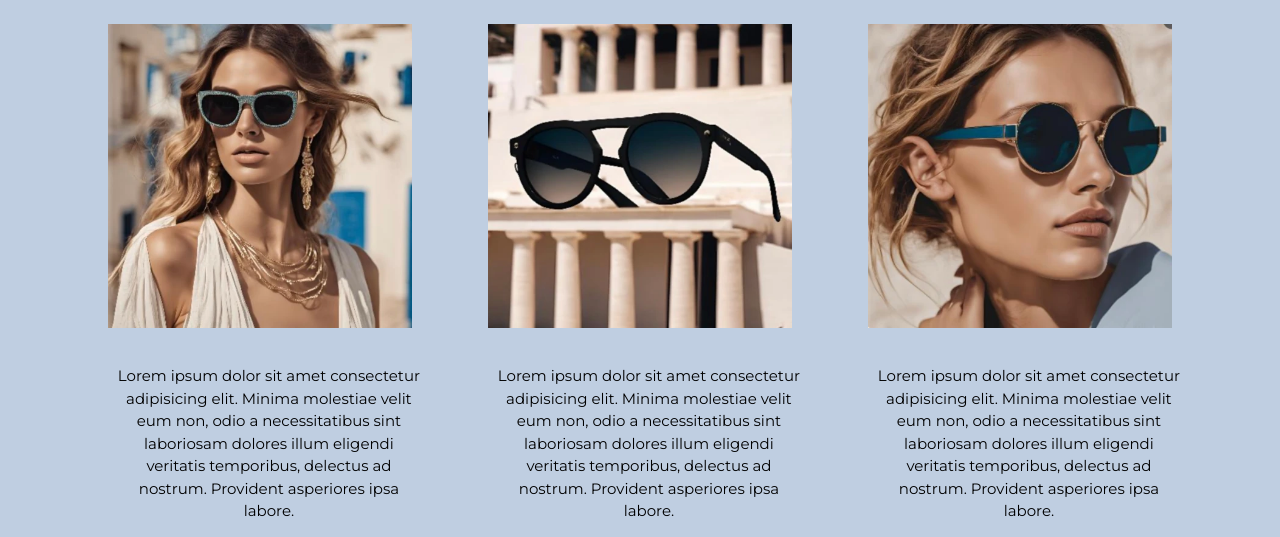
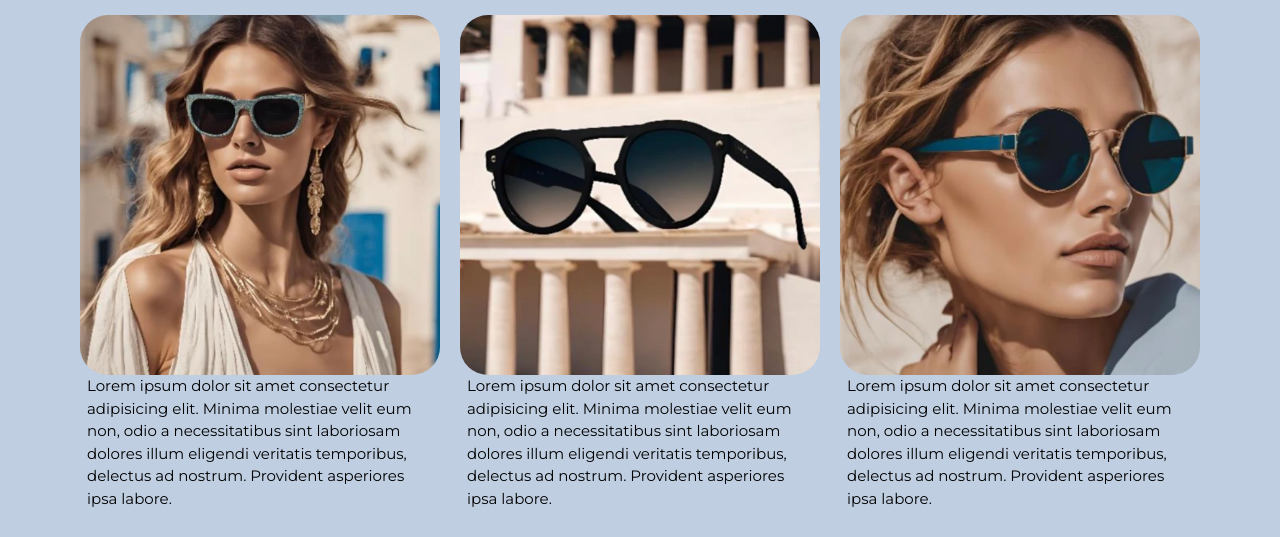
Before and after one commit to juanfranp19/gelery-sunglasses, a plain HTML site: page views/es/gafas.html in a window 1280 px wide. Shown: the part 263-800 px from the top of the page. Drawn offline with nearby package versions, Linux system fonts and the light colour scheme; a script that the page names is missing.

Commit message:
css cambiado para poder hacer el merge sin conflcto

```diff
--- a/css/custom.css
+++ b/css/custom.css
@@ -1,22 +1,14 @@
 @import url('https://fonts.googleapis.com/css2?family=Montserrat:ital,wght@0,100..900;1,100..900&display=swap');
 
 :root {
-    --azulMarinoOscuro: #091d36;
-    /*estilo1*/
-    --azulMarino: #101e5a;
-    /*estilo2*/
-    --azulMarinoClaro: #5d80b6;
-    /*estilo3*/
-    --azulCeleste: #bfcee1;
-    /*estilo4*/
-    --blancoRoto: #f7f8f9;
-    /*estilo5*/
-    --negro: #000000;
-    /*estilo6*/
-    --azulGrisaceo: #8e9092;
-    /*estilo7*/
-    --grisClaro: #cfcfcd;
-    /*estilo8*/
+    --azulMarinoOscuro: #091d36; /*estilo1*/
+    --azulMarino: #101e5a; /*estilo2*/
+    --azulMarinoClaro: #5d80b6; /*estilo3*/
+    --azulCeleste: #bfcee1; /*estilo4*/
+    --blancoRoto: #f7f8f9; /*estilo5*/
+    --negro: #000000; /*estilo6*/
+    --azulGrisaceo: #8e9092; /*estilo7*/
+    --grisClaro: #cfcfcd; /*estilo8*/
 }
 
 /* .montserrat-<uniquifier> {
@@ -108,10 +100,14 @@ body {
 /* main */
     .imgGafas {
         width: 100%;
+        border-radius: 10%;
     }
 
     .textoGafas {
-    padding: 5% 5% 5% 10%;
+        text-align: start;
+        margin: 20px 5px 40px 5px;
+        min-height: 100%;
+        border-radius: 10px;
     }
 
     .parrafo {
@@ -135,12 +131,6 @@ input::placeholder {
 
     .botonRadio {
         height: auto;
-}
-
-iframe{
-    width: 100%;
-    height: 300px;
-    border: 1px solid var(--azulMarinoClaro);
     }
 
     textarea {
@@ -167,16 +157,23 @@ button:active {
         background-color: #BFCEE1;
     }
 
+    iframe{
+        width: 100%;
+        height: 300px;
+        border: 1px solid var(--azulMarinoClaro);
+    }
+
 /* footer */
     .footer {
         background-color: var(--azulMarinoOscuro);
         text-align: center;
         margin-top: 35px;
         padding-top: 20px;
+        padding-bottom: 20px;
     }
 
-.social-icons>a {
-    color: var(--azulCeleste);
+    .social-icons > a {
+        color: var(--azulCeleste);;
         margin: 5px;
         text-decoration: none;
         font-size: 24px;
@@ -221,6 +218,6 @@ button:active {
         .imgGafas {
             width: 100%;
             max-width: 500px;
-        padding: 5% 10%;
+            /* padding: 5% 10%; */
         }
 }
```
Lines whose indentation alone changed are shown as unchanged.
